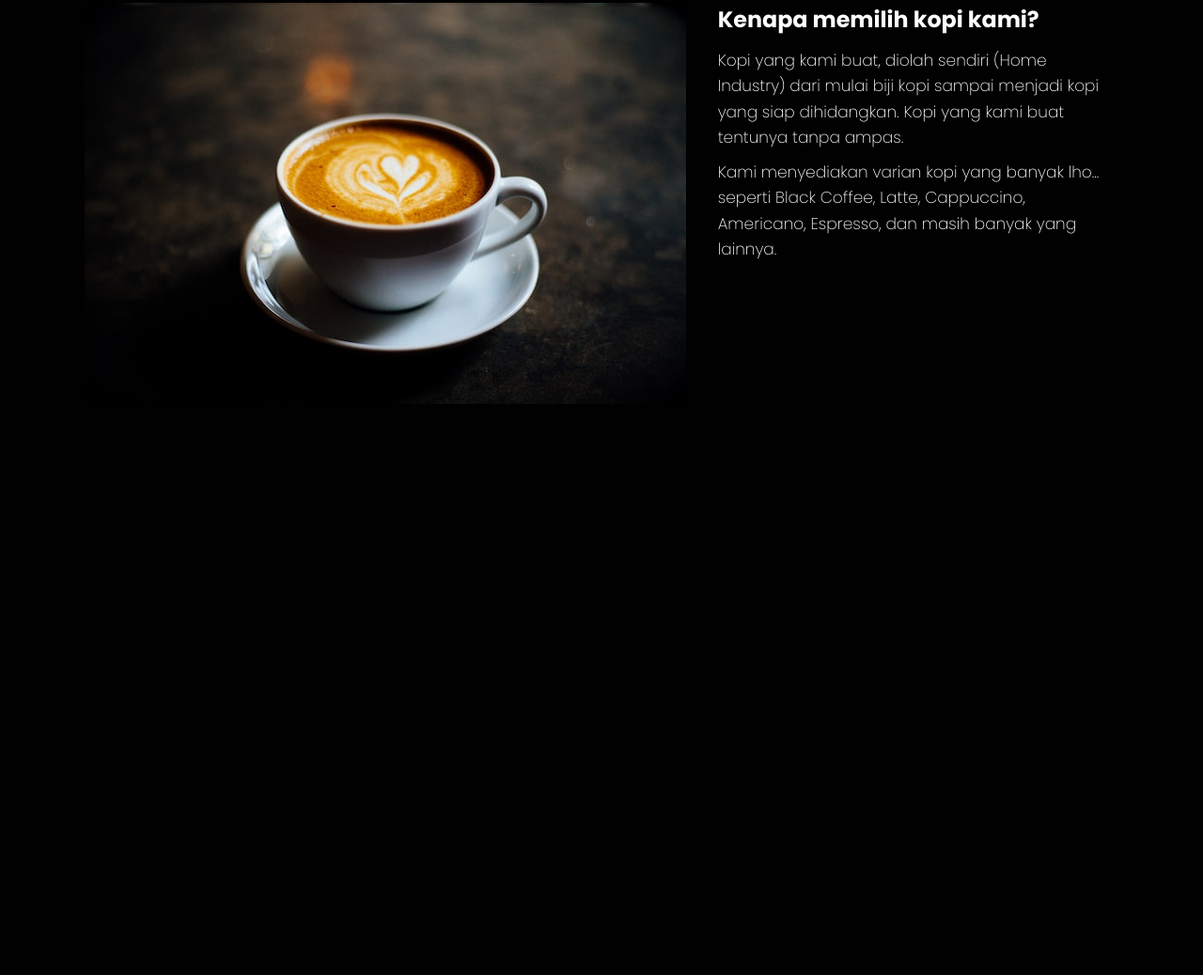
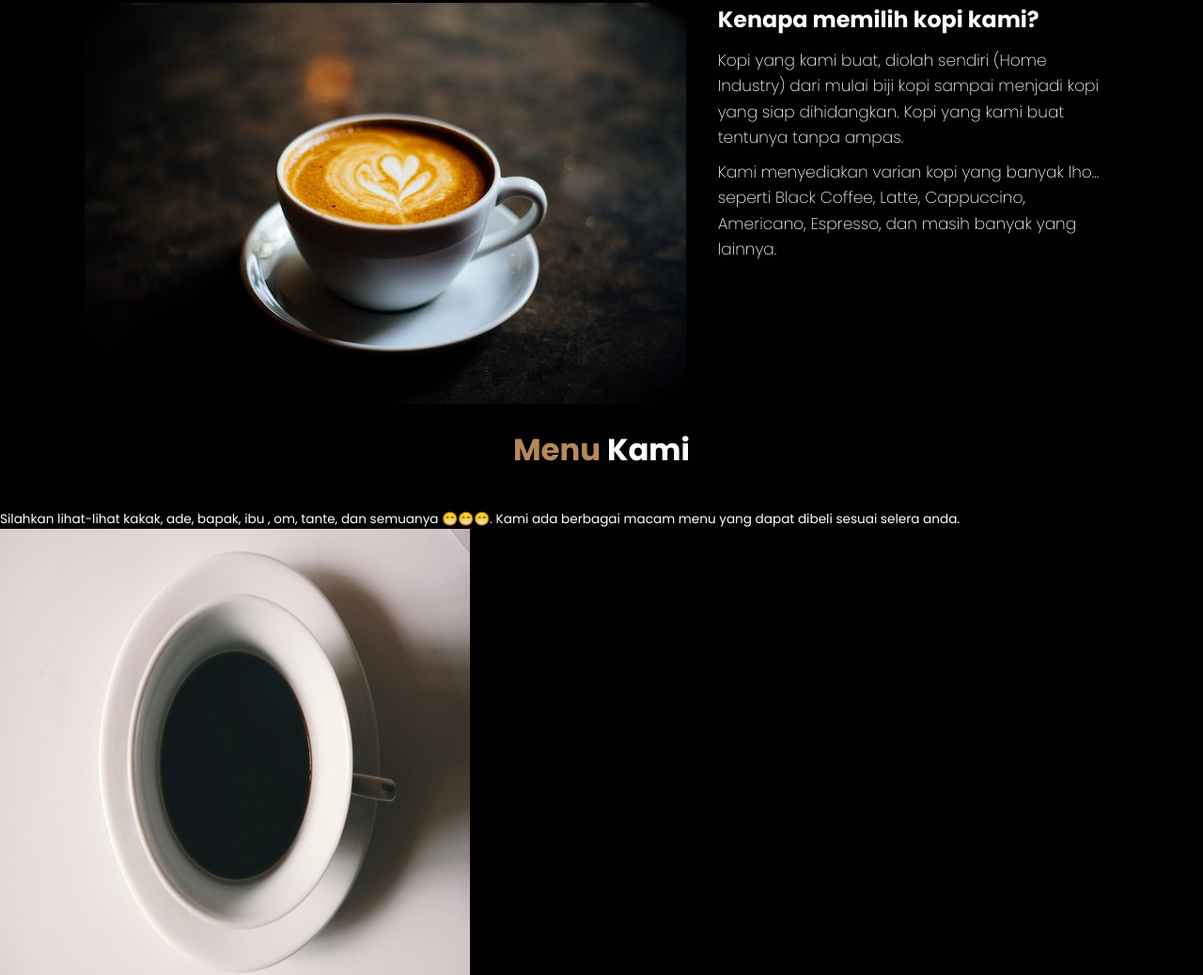
Before and after one commit to Tio-pratomo/kedai-kopi-wpu, a website built with webpack: page src/index.html in a window 1280 px wide. Shown: the part 995-2033 px from the top of the page at 94% size. Before the commit the page ends 1450 px from the top, so only its background shows below. Built offline with nearby package versions, Linux system fonts and the light colour scheme.

Commit message:
feat: memulai bagian menu

```diff
--- a/src/index.html
+++ b/src/index.html
@@ -89,7 +89,18 @@
         <!-- about section end -->
 
         <!-- Menu Section start -->
-        <section id="menu" class="menu"></section>
+        <section id="menu" class="menu">
+            <h2 class="menu__subtitle about__title--text-white">
+                <span class="menu__subtitle__split">Menu</span>
+                Kami
+            </h2>
+            <p class="menu__intro menu__intro--text-white">
+                Silahkan lihat-lihat kakak, ade, bapak, ibu , om, tante, dan semuanya 😁😁😁. Kami ada berbagai macam
+                menu yang dapat dibeli sesuai selera anda.
+            </p>
+
+            <div class="menu__row"></div>
+        </section>
         <!-- Menu Section end -->
 
         <!-- Contact section start -->
```
